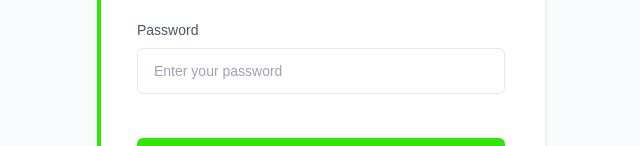
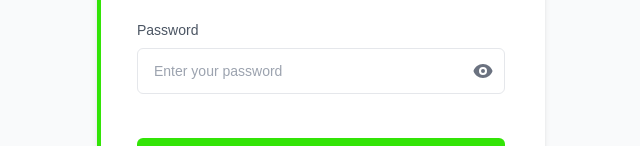
Before and after one commit to pawekz/SERV-IT-MANAGER, a React (Vite) app in the folder frontend/: page /login in a window 1280 px wide. Shown: the part 311-457 px from the top of the page, without its empty margins (319-959 px from the left). Built offline with nearby package versions, Linux system fonts and the light colour scheme.

Commit message:
Feat: Password Hide/Show Functionality for Login & Signup

```diff
--- a/frontend/src/pages/LoginPage/LoginPage.jsx
+++ b/frontend/src/pages/LoginPage/LoginPage.jsx
@@ -9,11 +9,17 @@
     });
     const [error, setError] = useState('');
     const [loading, setLoading] = useState(false);
+    const [showPassword, setShowPassword] = useState(false);
 
     // Handle input changes
     const handleChange = (e) => {
         const { id, value } = e.target;
         setFormData({ ...formData, [id]: value });
+    };
+
+    // Toggle password visibility
+    const togglePasswordVisibility = () => {
+        setShowPassword(!showPassword);
     };
 
     const handleLogin = async (e) => {
@@ -115,8 +121,9 @@
                             >
                                 Password
                             </label>
+                            <div className="relative">
                                 <input
-                                type="password"
+                                    type={showPassword ? "text" : "password"}
                                     id="password"
                                     value={formData.password}
                                     onChange={handleChange}
@@ -124,6 +131,25 @@
                                     placeholder="Enter your password"
                                     required
                                 />
+                                <button
+                                    type="button"
+                                    className="absolute right-3 top-1/2 transform -translate-y-1/2 text-gray-500 hover:text-gray-700 focus:outline-none"
+                                    onClick={togglePasswordVisibility}
+                                    tabIndex="-1"
+                                >
+                                    {showPassword ? (
+                                        <svg xmlns="http://www.w3.org/2000/svg" className="h-5 w-5" viewBox="0 0 20 20" fill="currentColor">
+                                            <path fillRule="evenodd" d="M3.707 2.293a1 1 0 00-1.414 1.414l14 14a1 1 0 001.414-1.414l-1.473-1.473A10.014 10.014 0 0019.542 10C18.268 5.943 14.478 3 10 3a9.958 9.958 0 00-4.512 1.074l-1.78-1.781zm4.261 4.26l1.514 1.515a2.003 2.003 0 012.45 2.45l1.514 1.514a4 4 0 00-5.478-5.478z" clipRule="evenodd" />
+                                            <path d="M12.454 16.697L9.75 13.992a4 4 0 01-3.742-3.741L2.335 6.578A9.98 9.98 0 00.458 10c1.274 4.057 5.065 7 9.542 7 .847 0 1.669-.105 2.454-.303z" />
+                                        </svg>
+                                    ) : (
+                                        <svg xmlns="http://www.w3.org/2000/svg" className="h-5 w-5" viewBox="0 0 20 20" fill="currentColor">
+                                            <path d="M10 12a2 2 0 100-4 2 2 0 000 4z" />
+                                            <path fillRule="evenodd" d="M.458 10C1.732 5.943 5.522 3 10 3s8.268 2.943 9.542 7c-1.274 4.057-5.064 7-9.542 7S1.732 14.057.458 10zM14 10a4 4 0 11-8 0 4 4 0 018 0z" clipRule="evenodd" />
+                                        </svg>
+                                    )}
+                                </button>
+                            </div>
                         </div>
 
                         <button
--- a/frontend/src/pages/SignUpPage/SignUpPage.jsx
+++ b/frontend/src/pages/SignUpPage/SignUpPage.jsx
@@ -14,6 +14,7 @@
     const [loading, setLoading] = useState(false);
     const [success, setSuccess] = useState(false);
     const [isPasswordValid, setIsPasswordValid] = useState(false);
+    const [showPassword, setShowPassword] = useState(false);
 
     // Handle input changes
     const handleChange = (e) => {
@@ -41,6 +42,11 @@
         if (!formData.password) return 0;
         const progress = Math.min(formData.password.length / 8 * 100, 100);
         return progress;
+    };
+
+    // Toggle password visibility
+    const togglePasswordVisibility = () => {
+        setShowPassword(!showPassword);
     };
 
     // Handle form submission
@@ -206,7 +212,7 @@
                         </label>
                         <div className="relative">
                             <input
-                                type="password"
+                                type={showPassword ? "text" : "password"}
                                 id="password"
                                 value={formData.password}
                                 onChange={handleChange}
@@ -220,8 +226,9 @@
                                 placeholder="Create a password"
                                 required
                             />
+                            {/* Password validation icon */}
                             {formData.password && (
-                                <div className="absolute right-3 top-1/2 transform -translate-y-1/2">
+                                <div className="absolute right-10 top-1/2 transform -translate-y-1/2">
                                     {isPasswordValid ? (
                                         <svg xmlns="http://www.w3.org/2000/svg" className="h-5 w-5 text-green-500" viewBox="0 0 20 20" fill="currentColor">
                                             <path fillRule="evenodd" d="M10 18a8 8 0 100-16 8 8 0 000 16zm3.707-9.293a1 1 0 00-1.414-1.414L9 10.586 7.707 9.293a1 1 0 00-1.414 1.414l2 2a1 1 0 001.414 0l4-4z" clipRule="evenodd" />
@@ -233,6 +240,25 @@
                                     )}
                                 </div>
                             )}
+                            {/* Password visibility toggle button */}
+                            <button
+                                type="button"
+                                className="absolute right-3 top-1/2 transform -translate-y-1/2 text-gray-500 hover:text-gray-700 focus:outline-none"
+                                onClick={togglePasswordVisibility}
+                                tabIndex="-1"
+                            >
+                                {showPassword ? (
+                                    <svg xmlns="http://www.w3.org/2000/svg" className="h-5 w-5" viewBox="0 0 20 20" fill="currentColor">
+                                        <path fillRule="evenodd" d="M3.707 2.293a1 1 0 00-1.414 1.414l14 14a1 1 0 001.414-1.414l-1.473-1.473A10.014 10.014 0 0019.542 10C18.268 5.943 14.478 3 10 3a9.958 9.958 0 00-4.512 1.074l-1.78-1.781zm4.261 4.26l1.514 1.515a2.003 2.003 0 012.45 2.45l1.514 1.514a4 4 0 00-5.478-5.478z" clipRule="evenodd" />
+                                        <path d="M12.454 16.697L9.75 13.992a4 4 0 01-3.742-3.741L2.335 6.578A9.98 9.98 0 00.458 10c1.274 4.057 5.065 7 9.542 7 .847 0 1.669-.105 2.454-.303z" />
+                                    </svg>
+                                ) : (
+                                    <svg xmlns="http://www.w3.org/2000/svg" className="h-5 w-5" viewBox="0 0 20 20" fill="currentColor">
+                                        <path d="M10 12a2 2 0 100-4 2 2 0 000 4z" />
+                                        <path fillRule="evenodd" d="M.458 10C1.732 5.943 5.522 3 10 3s8.268 2.943 9.542 7c-1.274 4.057-5.064 7-9.542 7S1.732 14.057.458 10zM14 10a4 4 0 11-8 0 4 4 0 018 0z" clipRule="evenodd" />
+                                    </svg>
+                                )}
+                            </button>
                         </div>
 
                         {/* Password progress animation */}
```
Lines whose indentation alone changed are shown as unchanged.
